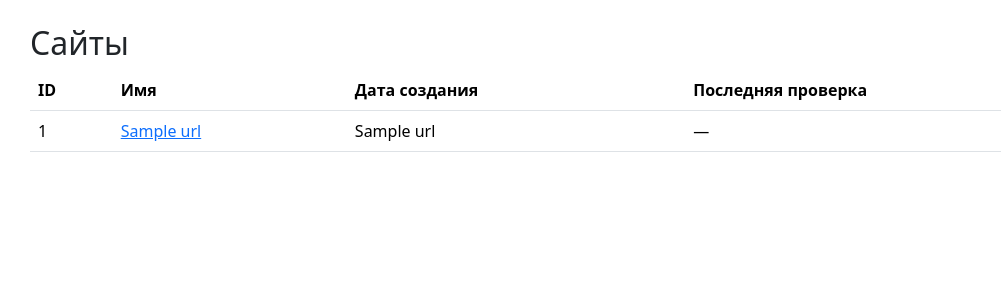
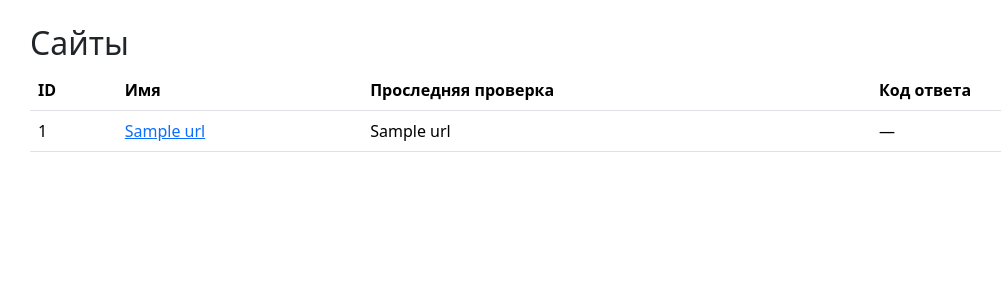
Before and after one commit to N-Davie/python-project-83, a Flask app: template page_analyzer/templates/urls.html in a window 1280 px wide. Shown: the top 300 px of the page, without its empty margins (52-1053 px from the left). Run offline with Flask 3, Linux system fonts and the light colour scheme; the template is opened without the code that fills it: most values are stand-ins (such as "Sample title", 1, 10 or a date in 2020); some libraries are stand-ins or nearby versions.

```diff
--- a/page_analyzer/app.py
+++ b/page_analyzer/app.py
@@ -130,8 +130,10 @@ def urls():
             urls_with_last_check = []
             for url in urls_data:
                 cur.execute(
-                    'SELECT MAX(created_at) '
+                    'SELECT MAX(created_at), status_code '
                     'FROM url_checks WHERE url_id = %s;',
+                    'GROUP BY status_code '
+                    'ORDER BY MAX(created_at) DESC LIMIT 1;'
                     (url[0],)
                 )
                 last_check = cur.fetchone()[0]  # может быть None, если проверок нет
--- a/page_analyzer/templates/urls.html
+++ b/page_analyzer/templates/urls.html
@@ -16,8 +16,8 @@
             <tr>
                 <th>ID</th>
                 <th>Имя</th>
-                <th>Дата создания</th>
-                <th>Последняя проверка</th>
+                <th>Проследняя проверка</th>
+                <th>Код ответа</th>
             </tr>
         </thead>
         <tbody>
```
